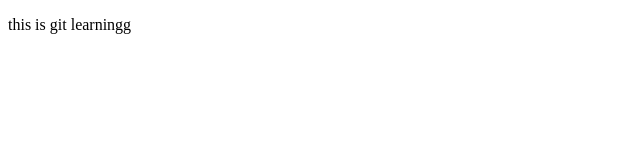
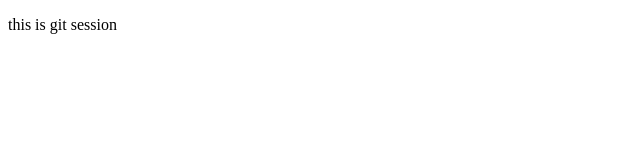
Before and after one commit to Yuvrajdabhade/TicTacToe, a plain HTML site: page game.html in a window 1280 px wide. Shown: the full height of the page, 0-640 px from the left. Drawn offline with Linux system fonts and the light colour scheme.

Commit message:
git session

```diff
--- a/game.html
+++ b/game.html
@@ -9,4 +9,4 @@
 
 </body>
 </html>
-<p>this is git learningg</p>
+<p>this is git session</p>
```
